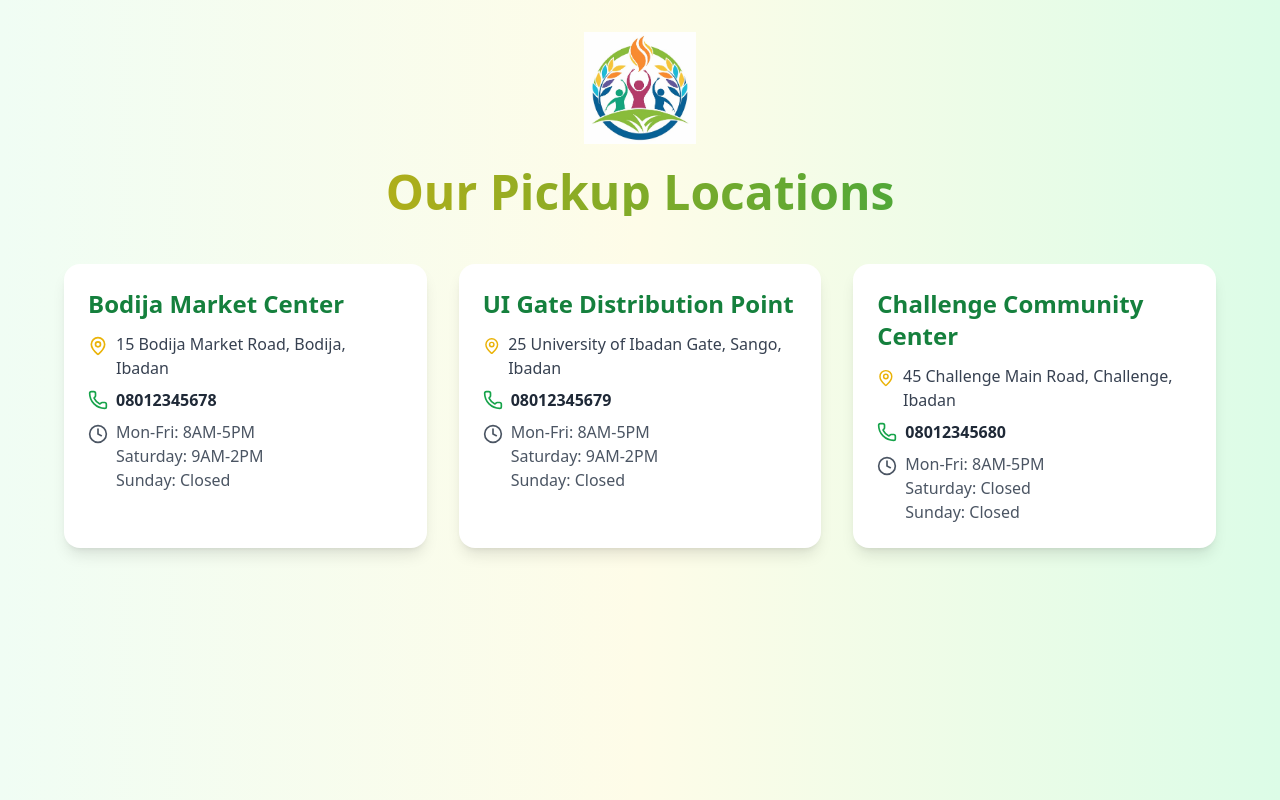
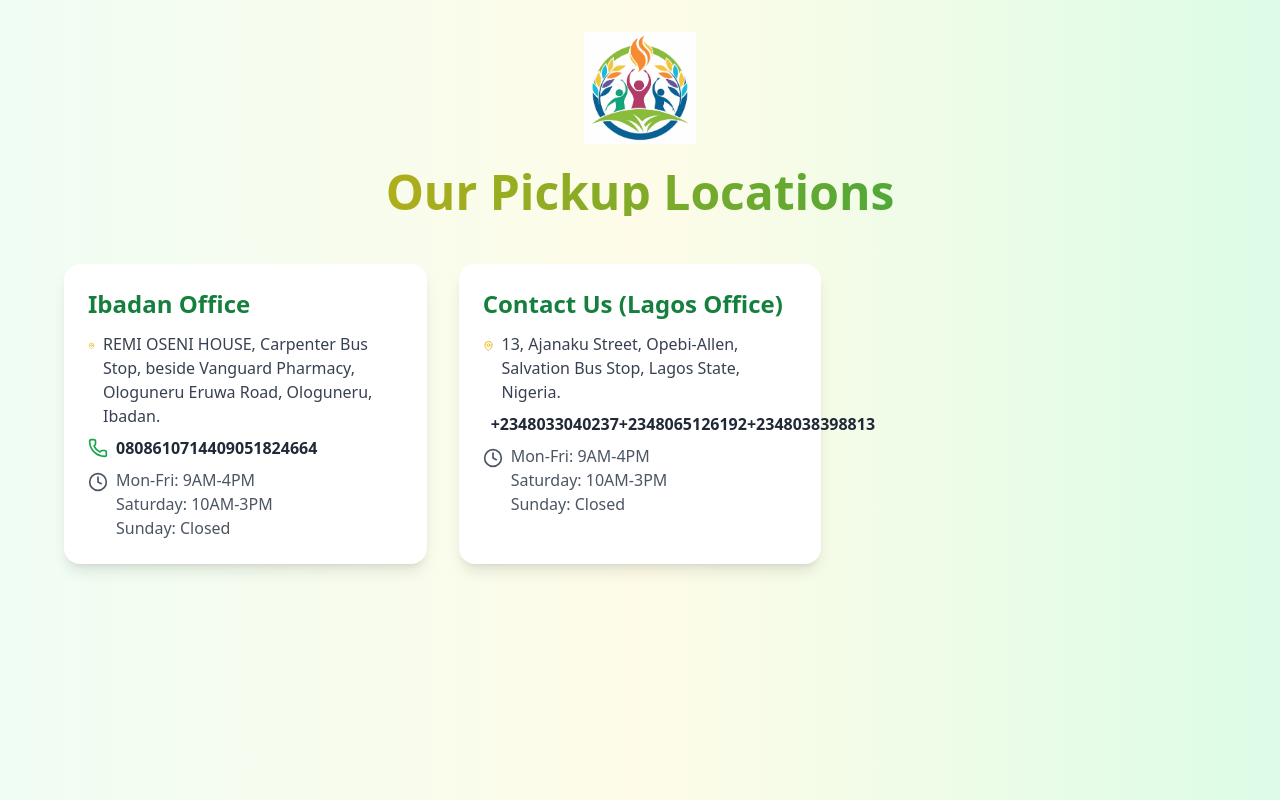
Before and after one commit to emee144/remi-foundation, a Next.js app: page /location in a window 1280 px wide. Built offline with nearby package versions, Linux system fonts and the light colour scheme.

Commit message:
location update

```diff
--- a/src/app/contact/page.js
+++ b/src/app/contact/page.js
@@ -8,13 +8,11 @@ export default function ContactPage() {
     {
       title: "Eruwa town distribution point",
       address: "Upcoming",
-      phone: ["08067542314"],
       hours: ["Mon-Fri: 9AM-4PM", "Saturday: 10AM-3PM", "Sunday: Closed"],
     },
     {
       title: "Omo Adio distribution point",
       address: "Upcoming",
-      phone: ["08012345679"],
       hours: ["Mon-Fri: 9AM-4PM", "Saturday: 10AM-3PM", "Sunday: Closed"],
     },
     {
@@ -103,7 +101,7 @@ export default function ContactPage() {
             <p className="block text-2xl font-extrabold text-green-600 hover:text-blue-800 transition text-left">
               Ibadan, Oyo State, Nigeria
             </p>
-            <p className="text-sm text-gray-500">Mon-Fri 8AM-5PM</p>
+            <p className="text-sm text-gray-500">Mon-Fri 9AM-4PM</p>
           </div>
 
           <div className="bg-white p-6 rounded-xl shadow-md hover:shadow-xl hover:-translate-y-1 transition">
--- a/src/app/location/page.js
+++ b/src/app/location/page.js
@@ -7,32 +7,24 @@ import Image from "next/image";
 export default function Location() {
   const locations = [
   {
-      name: "Bodija Market Center",
-      address: "15 Bodija Market Road, Bodija, Ibadan",
-      phone: "08012345678",
+    name: "Ibadan Office",
+    address:
+      "REMI OSENI HOUSE, Carpenter Bus Stop, beside Vanguard Pharmacy, Ologuneru Eruwa Road, Ologuneru, Ibadan.",
+    phone: ["08086107144", "09051824664"],
     hours: [
-        "Mon-Fri: 8AM-5PM",
-        "Saturday: 9AM-2PM",
+      "Mon-Fri: 9AM-4PM",
+      "Saturday: 10AM-3PM",
       "Sunday: Closed",
     ],
   },
   {
-      name: "UI Gate Distribution Point",
-      address: "25 University of Ibadan Gate, Sango, Ibadan",
-      phone: "08012345679",
+    name: "Contact Us (Lagos Office)",
+    address:
+      "13, Ajanaku Street, Opebi-Allen, Salvation Bus Stop, Lagos State, Nigeria.",
+    phone: ["+2348033040237", "+2348065126192", "+2348038398813"],
     hours: [
-        "Mon-Fri: 8AM-5PM",
-        "Saturday: 9AM-2PM",
-        "Sunday: Closed",
-      ],
-    },
-    {
-      name: "Challenge Community Center",
-      address: "45 Challenge Main Road, Challenge, Ibadan",
-      phone: "08012345680",
-      hours: [
-        "Mon-Fri: 8AM-5PM",
-        "Saturday: Closed",
+      "Mon-Fri: 9AM-4PM",
+      "Saturday: 10AM-3PM",
       "Sunday: Closed",
     ],
   },
```
Lines whose indentation alone changed are shown as unchanged.
